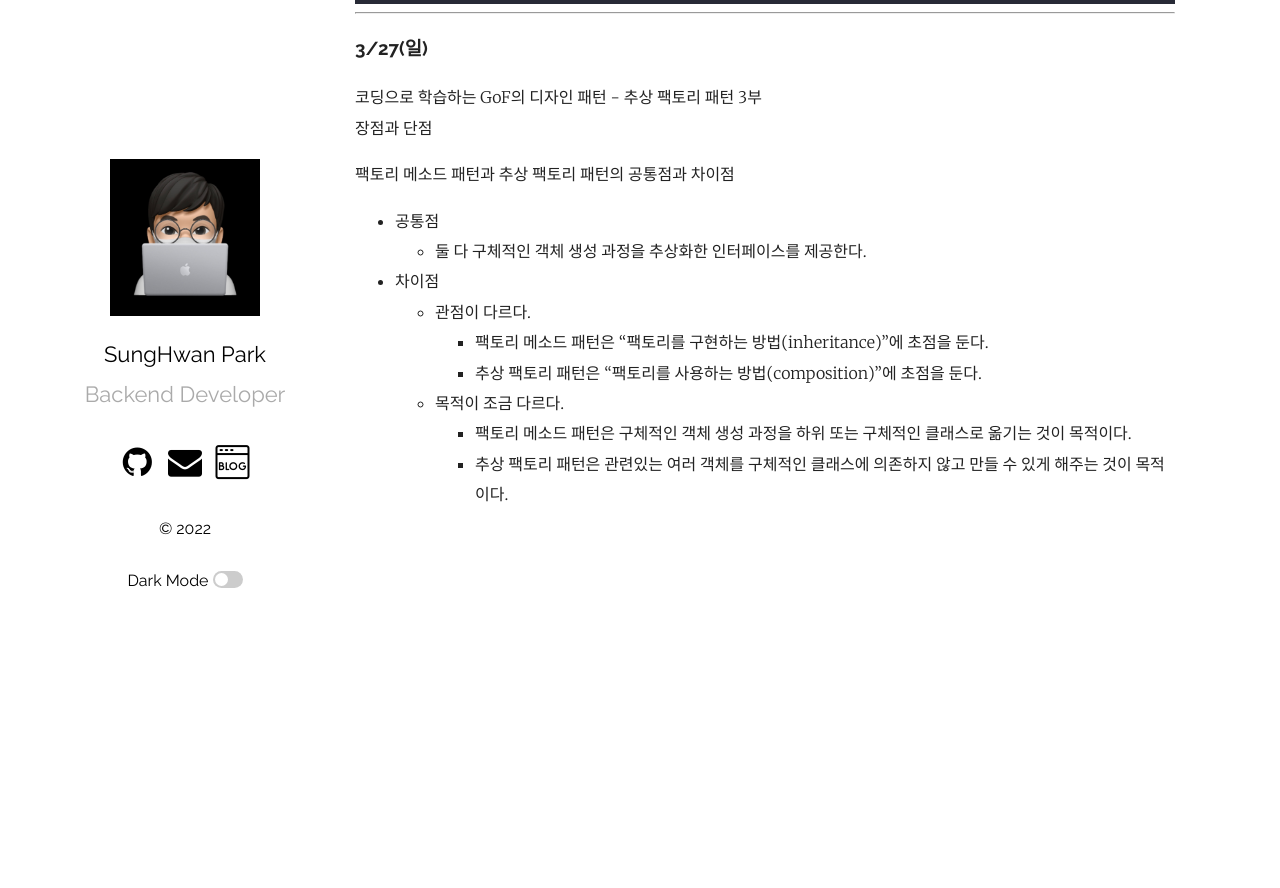
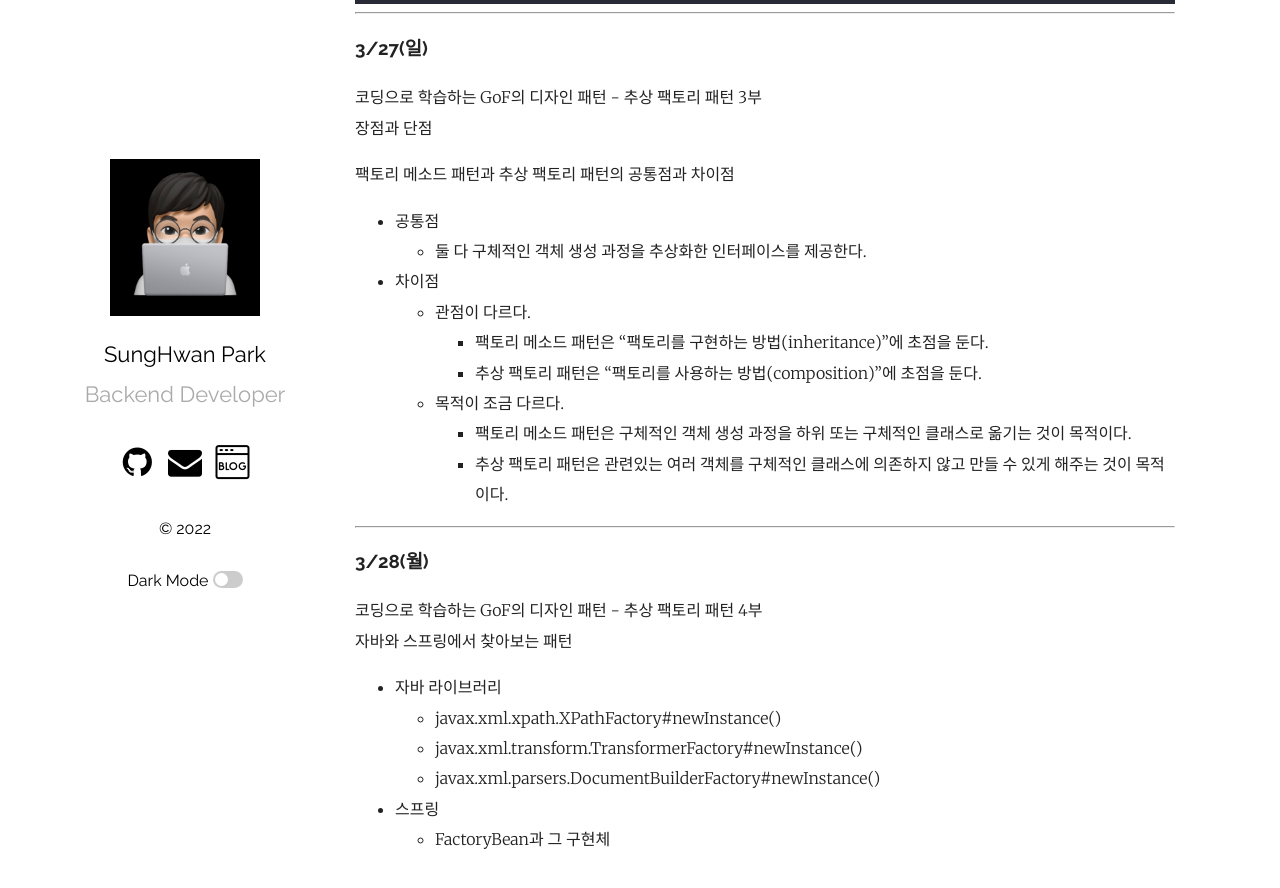
Before and after one commit to mrpark219/TIL, a Jekyll site: the page built from _posts/2022-03-13-3월TIL.markdown, in a window 1280 px wide and 900 px high, scrolled down 16050 px. Shown: the top 888 px of the window. Built offline with Jekyll 4.4.1, drawn with Linux system fonts in a browser that asks for light colours; comment, search, counter and statistics services are not loaded; before the commit the page ends 16605 px from its top, so only the background shows below that.

Commit message:
feat: 2022-03-28 TIL 추가

```diff
--- a/_posts/2022-03-13-3월TIL.markdown
+++ b/_posts/2022-03-13-3월TIL.markdown
@@ -745,3 +745,17 @@ public class ShipInventory {
     -   목적이 조금 다르다.
         -   팩토리 메소드 패턴은 구체적인 객체 생성 과정을 하위 또는 구체적인 클래스로 옮기는 것이 목적이다.
         -   추상 팩토리 패턴은 관련있는 여러 객체를 구체적인 클래스에 의존하지 않고 만들 수 있게 해주는 것이 목적이다.
+
+---
+
+### 3/28(월)
+
+코딩으로 학습하는 GoF의 디자인 패턴 - 추상 팩토리 패턴 4부<br/>
+자바와 스프링에서 찾아보는 패턴
+
+-   자바 라이브러리
+    -   javax.xml.xpath.XPathFactory#newInstance()
+    -   javax.xml.transform.TransformerFactory#newInstance()
+    -   javax.xml.parsers.DocumentBuilderFactory#newInstance()
+-   스프링
+    -   FactoryBean과 그 구현체
```
